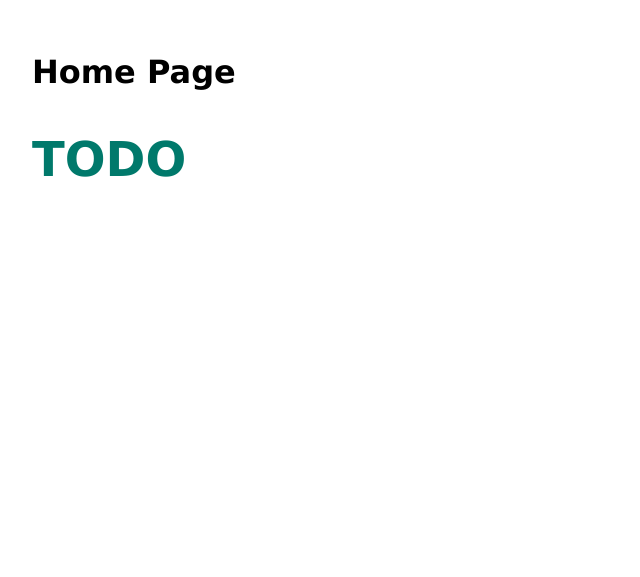
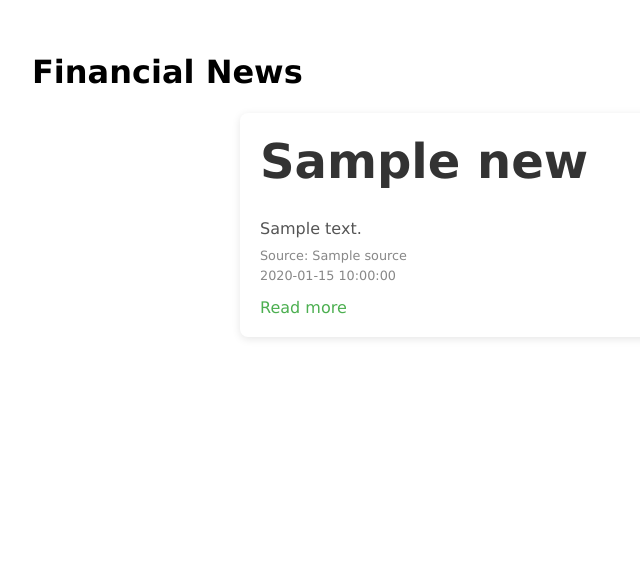
Before and after one commit to NoahN08/Smart-Stock-Rocket, a Flask app: template templates/home.html in a window 1280 px wide. Shown: the part 60-637 px from the top of the page, without its empty margins (0-640 px from the left). Run offline with Flask 3, Linux system fonts and the light colour scheme; the template is opened without the code that fills it: most values are stand-ins (such as "Sample title", 1, 10 or a date in 2020).

Commit message:
Update home.html
Fixed issue with displaying news summarizer

```diff
--- a/templates/home.html
+++ b/templates/home.html
@@ -1,8 +1,20 @@
 {% extends 'base.html' %}
 
 {% block content %}
-    <span class="title"><h1>{% block title %} Home Page {% endblock %}</h1></span>
-    <div class="content">
-        <h2>TODO</h2>
+    <span class="title"><h1>{% block title %} Financial News {% endblock %}</h1></span>
+    <div class="news-feed">
+        {% if news_items %}
+            {% for news in news_items %}
+                <div class="news-card">
+                    <h2>{{ news.title }}</h2>
+                    <p class="summary">{{ news.summary }}</p>
+                    <p class="source">Source: {{ news.source }}</p>
+                    <p class="timestamp">{{ news.timestamp }}</p>
+                    <a href="{{ news.url }}" target="_blank" class="read-more">Read more</a>
+                </div>
+            {% endfor %}
+        {% else %}
+            <p>No financial news available at the moment. Please check back later.</p>
+        {% endif %}
     </div>
 {% endblock %}
```
